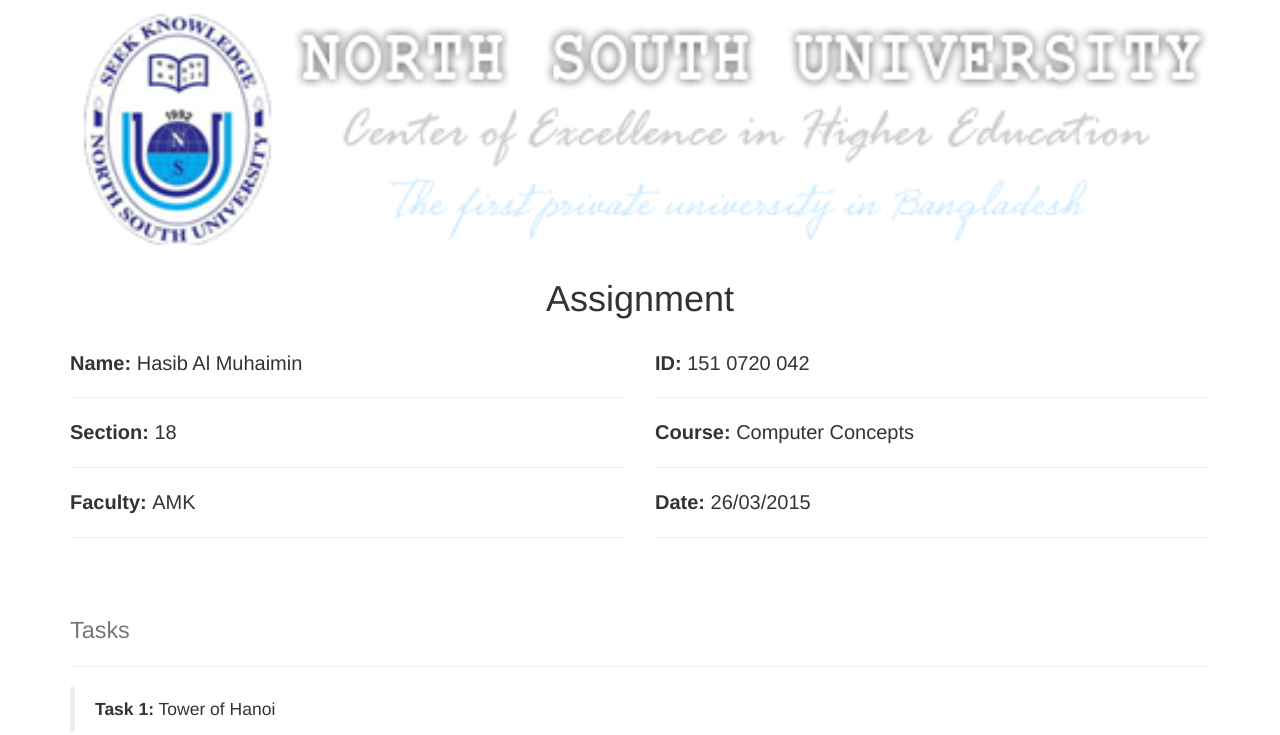
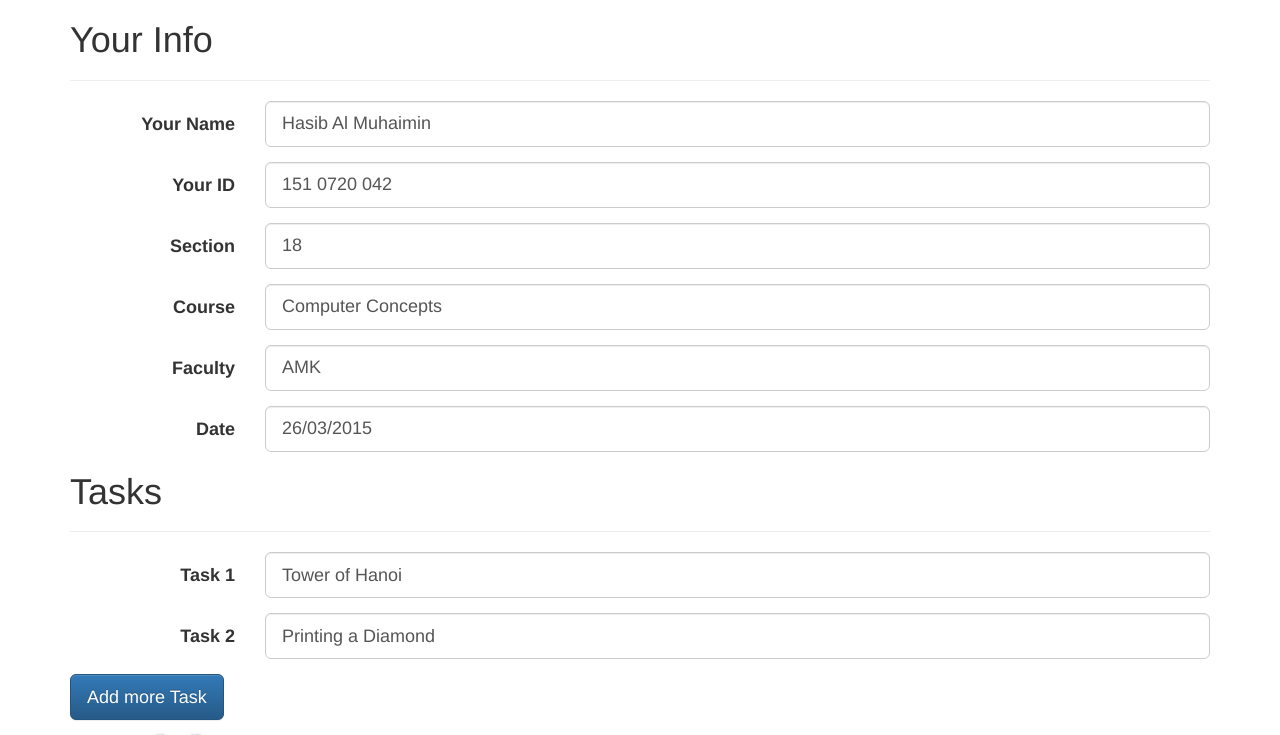
Before and after one commit to hasib71/assignment-cover-page, a plain HTML site: page index.html in a window 1280 px wide. Shown: the top 735 px of the page. Drawn offline with nearby package versions, Linux system fonts and the light colour scheme.

Commit message:
Editing feature initialized

```diff
--- a/index.html
+++ b/index.html
@@ -32,6 +32,64 @@
 
 	<body>
 		<div class="container" ng-app="myApp" ng-controller="myController">
+			<div>
+				<form class="form-horizontal">
+					<h1>Your Info</h1>
+					<hr />
+					<div class="form-group form-group-lg">
+						<label class="col-sm-2 control-label">Your Name</label>
+						<div class="col-sm-10">
+							<input type="text" class="form-control" ng-model="name" />
+						</div>
+					</div>
+					<div class="form-group form-group-lg">
+						<label class="col-sm-2 control-label">Your ID</label>
+						<div class="col-sm-10">
+							<input type="text" class="form-control" ng-model="id" />
+						</div>
+					</div>
+					<div class="form-group form-group-lg">
+						<label class="col-sm-2 control-label">Section</label>
+						<div class="col-sm-10">
+							<input type="text" class="form-control" ng-model="section" />
+						</div>
+					</div>
+
+					<div class="form-group form-group-lg">
+						<label class="col-sm-2 control-label">Course</label>
+						<div class="col-sm-10">
+							<input type="text" class="form-control" ng-model="course" />
+						</div>
+					</div>
+
+					<div class="form-group form-group-lg">
+						<label class="col-sm-2 control-label">Faculty</label>
+						<div class="col-sm-10">
+							<input type="text" class="form-control" ng-model="faculty" />
+						</div>
+					</div>
+
+					<div class="form-group form-group-lg">
+						<label class="col-sm-2 control-label">Date</label>
+						<div class="col-sm-10">
+							<input type="text" class="form-control" ng-model="date" />
+						</div>
+					</div>
+
+					<h1>Tasks</h1>
+					<hr />
+					<div ng-repeat="task in taskList">
+						<div class="form-group form-group-lg">
+							<label class="col-sm-2 control-label">Task {{$index + 1}}</label>
+							<div class="col-sm-10">
+								<input type="text" class="form-control" ng-model="taskList[$index]" />
+							</div>
+						</div>
+					</div>
+					<button type="button" class="btn btn-primary btn-lg">Add more Task</button>
+				</form>
+			</div>
+			<div ng-show="showResult | 1">
 				<center>
 					<img src="nsu-logo.png" class="ass-logo">
 					<h1>Assignment</h1>
@@ -83,6 +141,7 @@
 					</div>
 				</div>
 			</div>
+		</div>
 	</body>
 
 </html>
```
Lines whose indentation alone changed are shown as unchanged.
